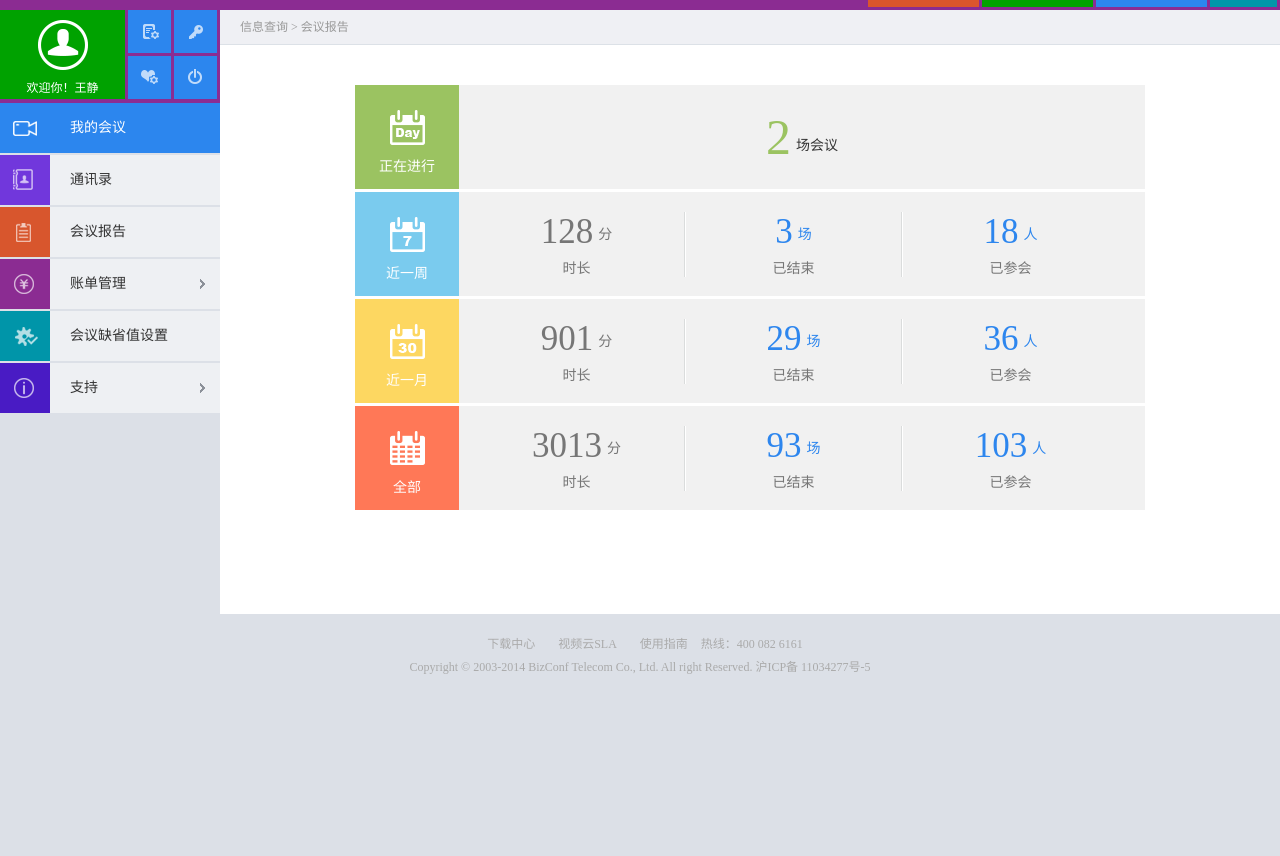
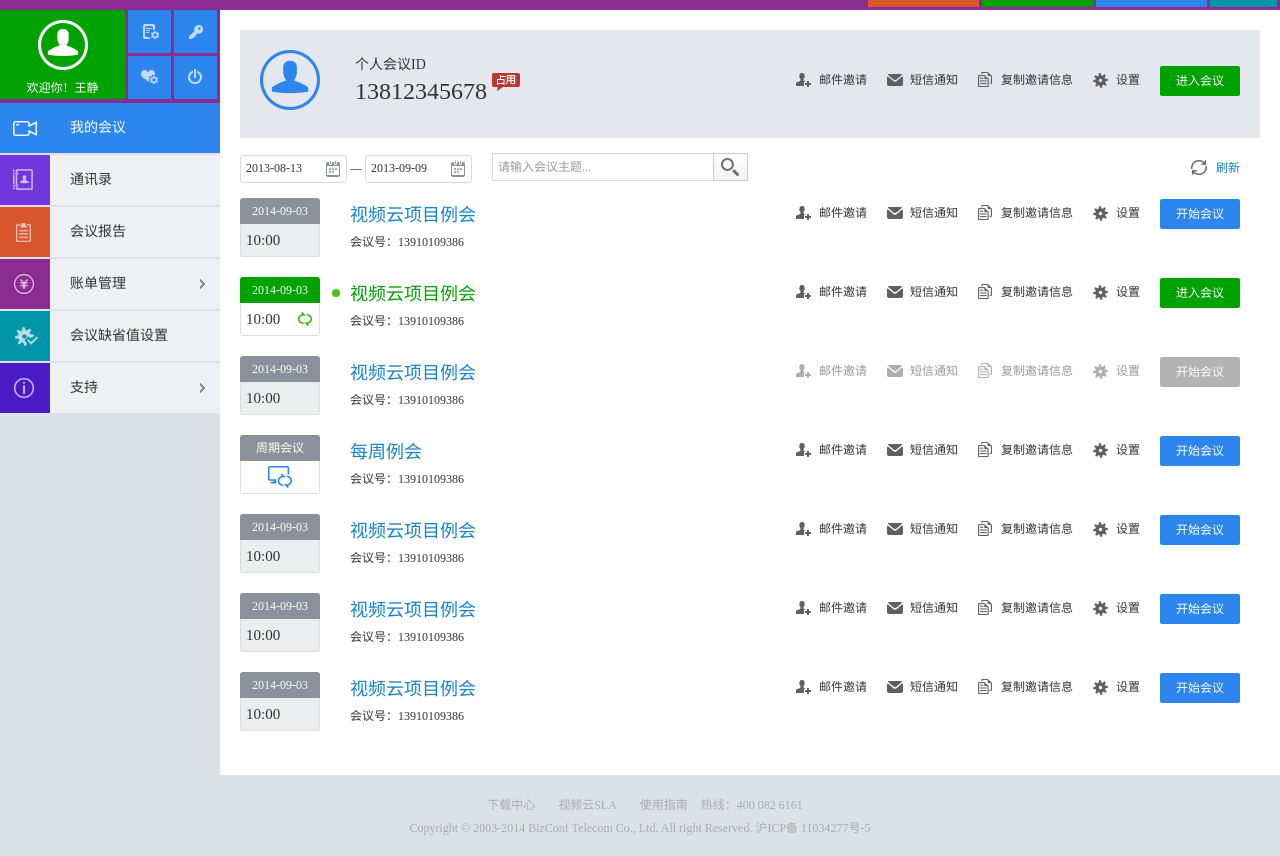
Before and after one commit to whosesmile/conf, a website: page src/works/default.html in a window 1280 px wide. Shown: the part 50-906 px from the top of the page. Before the commit the page ends 800 px from the top, so only its background shows below. Drawn offline with Linux system fonts and the light colour scheme; files that its build step writes are made by us from their sources; files whose address does not match are found by name.

Commit message:
revert iframe

```diff
--- a/src/works/default.html
+++ b/src/works/default.html
@@ -113,8 +113,8 @@
           </ul>
         </aside>
         <div id="mainbox">
-          <!-- <iframe frameborder="0" width="100%" height="600" scrolling="no" src="/works/frames/meeting-home.html" name="mainframe" ></iframe> -->
-          <iframe frameborder="0" width="100%" height="600" scrolling="no" src="/works/frames/statis.html" name="mainframe" ></iframe>
+          <iframe frameborder="0" width="100%" height="600" scrolling="no" src="/works/frames/meeting-home.html" name="mainframe" ></iframe>
+          <!-- <iframe frameborder="0" width="100%" height="600" scrolling="no" src="/works/frames/statis.html" name="mainframe" ></iframe> -->
         </div>
       </div>
     </div>
```
